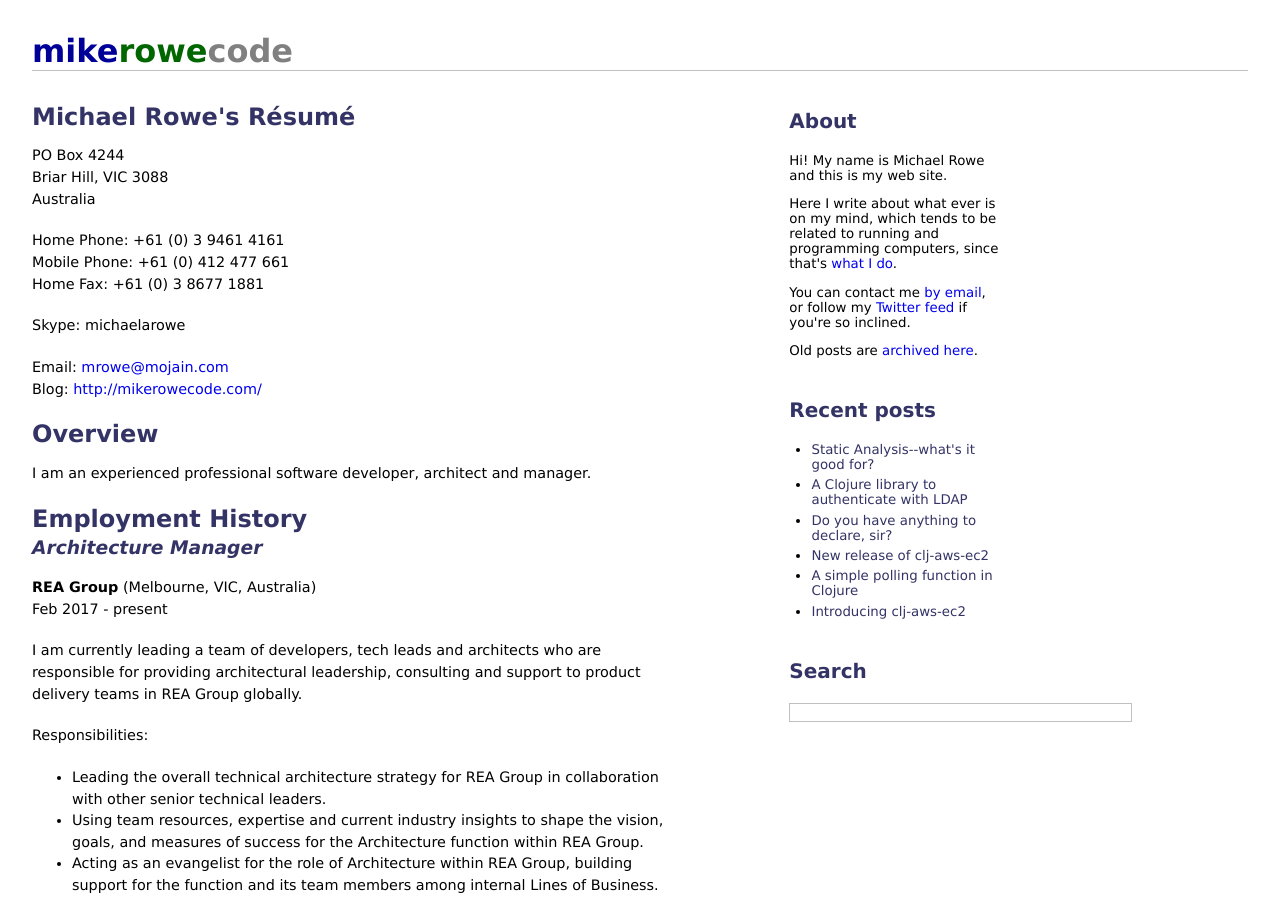
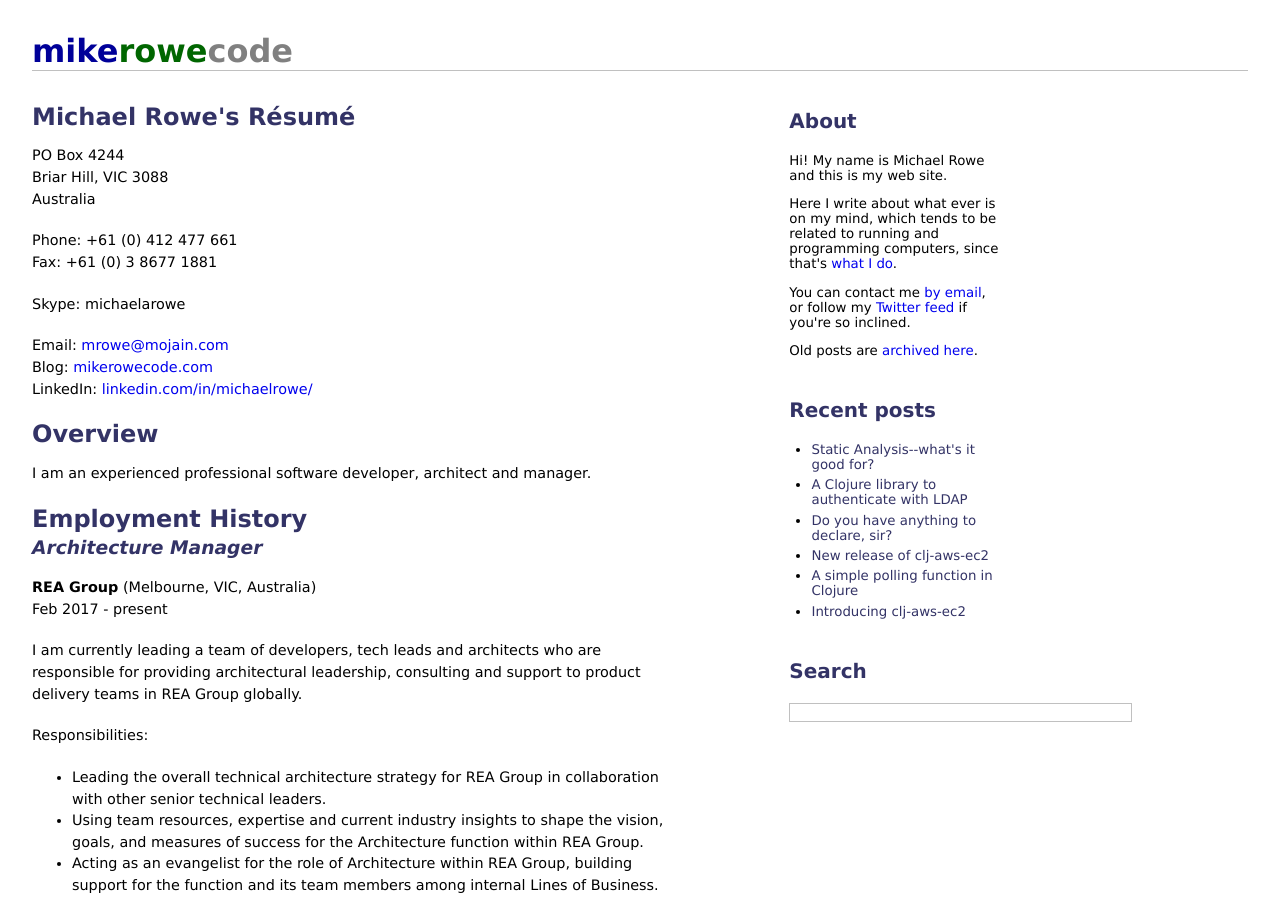
Before and after one commit to mrowe/mikerowecode.com, a Jekyll site: the page built from michael/resume.md, in a window 1280 px wide and 900 px high. Built offline with Jekyll 4.4.1, drawn with Linux system fonts in a browser that asks for light colours; Markdown is read by kramdown in place of the engine named in the settings; comment, search, counter and statistics services are not loaded.

Commit message:
Tidy up contact info

```diff
--- a/michael/resume.md
+++ b/michael/resume.md
@@ -7,15 +7,14 @@ PO Box 4244
 Briar Hill, VIC 3088
 Australia
 
-Home Phone: +61 (0) 3 9461 4161
-Mobile Phone: +61 (0) 412 477 661
-Home Fax: +61 (0) 3 8677 1881
+Phone: +61 (0) 412 477 661
+Fax: +61 (0) 3 8677 1881
 
 Skype: michaelarowe
 
 Email: <a href="mailto:mrowe@mojain.com">mrowe@mojain.com</a>
-Blog: <a href="http://mikerowecode.com/">http://mikerowecode.com/</a>
-
+Blog: <a href="http://mikerowecode.com/">mikerowecode.com</a>
+LinkedIn: <a href="https://www.linkedin.com/in/michaelrowe/">linkedin.com/in/michaelrowe/</a>
 
 ## Overview
 
```
